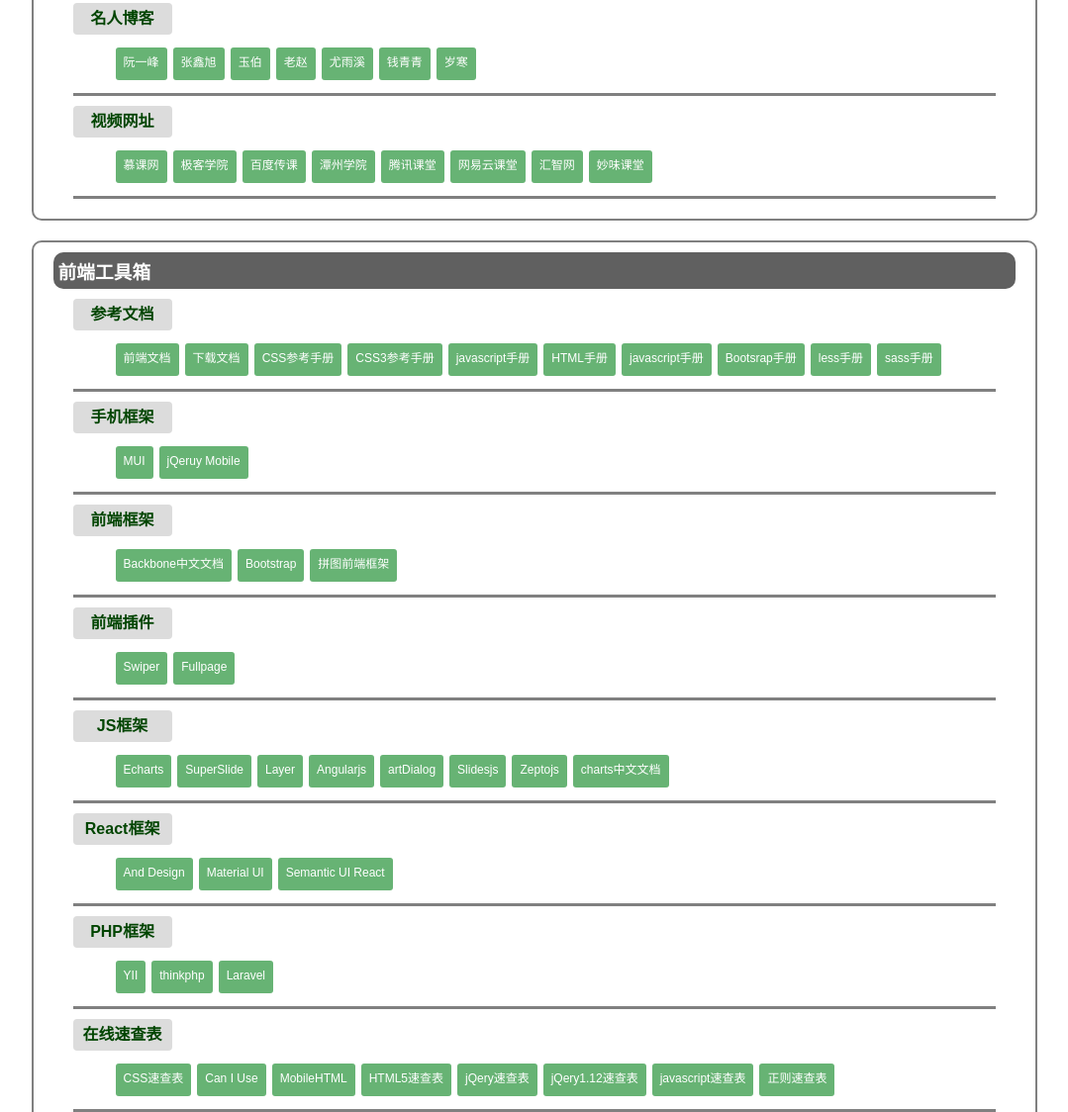
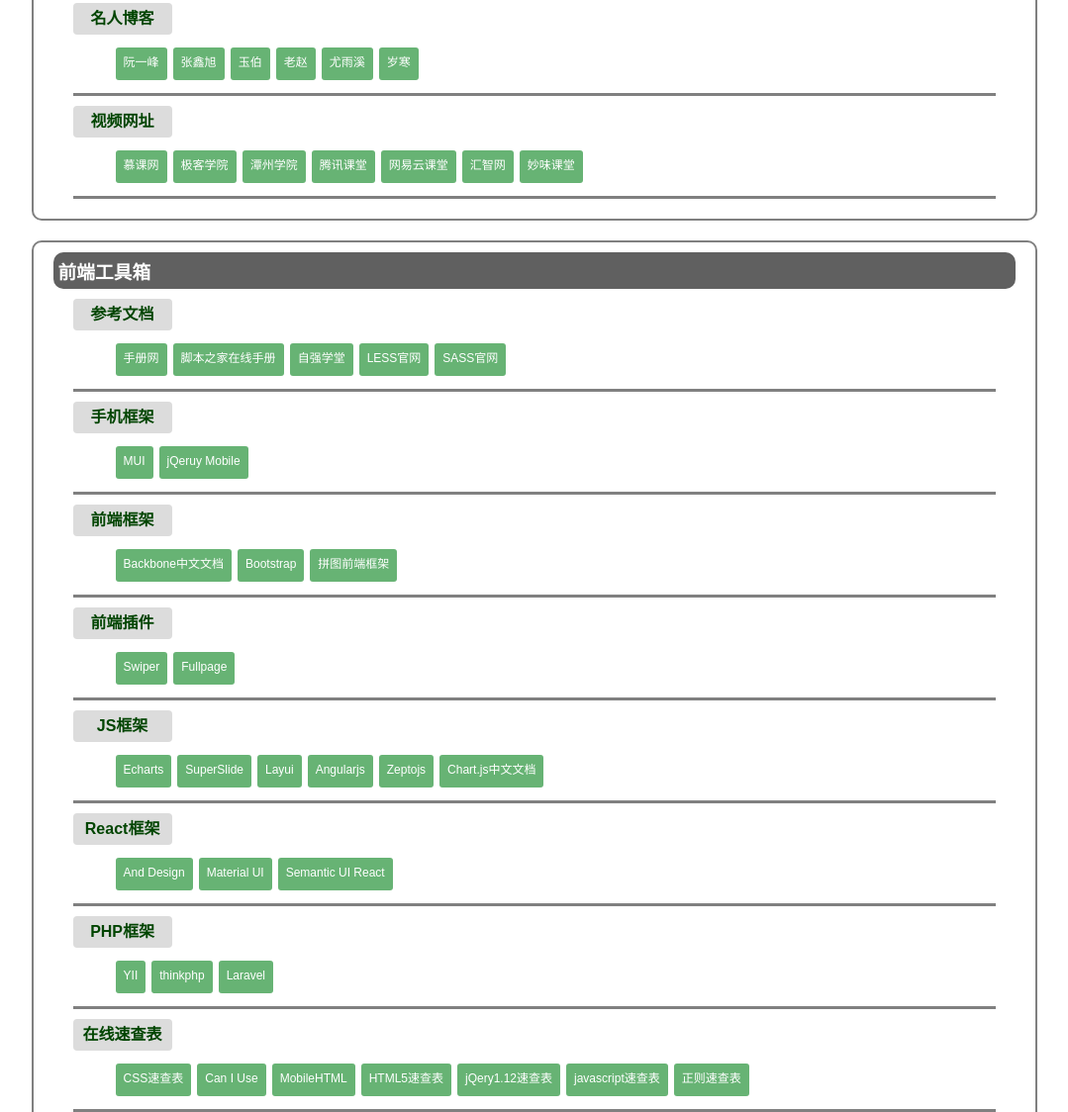
Before and after one commit to freedyc/front-end, a website built with Parcel: page index.html in a window 1280 px wide. Shown: the part 333-1457 px from the top of the page at 99% size, without its empty margins (100-1179 px from the left). Built offline with nearby package versions, Linux system fonts and the light colour scheme.

Commit message:
remove invalid link

```diff
--- a/index.html
+++ b/index.html
@@ -123,9 +123,6 @@
                 <a href="https://blog.evanyou.me/" target="_blank">尤雨溪</a>
               </li>
               <li>
-                <a href="https://www.yangqq.com/" target="_blank">钱青青</a>
-              </li>
-              <li>
                 <a href="https://lvwenhan.com/" target="_blank">岁寒</a>
               </li>
             </ul>
@@ -140,9 +137,6 @@
               </li>
               <li>
                 <a target="_blank" href="http://www.jikexueyuan.com/">极客学院</a>
-              </li>
-              <li>
-                <a target="_blank" href="http://www.chuanke.com/">百度传课</a>
               </li>
               <li>
                 <a target="_blank" href="http://www.tanzhouedu.com/">潭州学院</a>
@@ -172,34 +166,19 @@
           <dd>
             <ul class="link">
               <li>
-                <a href="http://devdocs.io/javascript/" target="_blank">前端文档</a>
+                <a href="http://www.shouce.ren/" target="_blank">手册网</a>
               </li>
               <li>
-                <a href="http://www.shouce.ren/api/index/page/2" target="_blank">下载文档</a>
+                <a href="https://www.jb51.net/shouce/" target="_blank">脚本之家在线手册</a>
               </li>
               <li>
-                <a href="http://www.w3school.com.cn/css/index.asp" target="_blank">CSS参考手册</a>
+                <a href="https://code.ziqiangxuetang.com/" target="_blank">自强学堂</a>
               </li>
               <li>
-                <a href="http://www.phpstudy.net/css3/" target="_blank">CSS3参考手册</a>
+                <a href="https://lesscss.org/" target="_blank">LESS官网</a>
               </li>
               <li>
-                <a href="http://www.runoob.com/js/js-tutorial.html" target="_blank">javascript手册</a>
-              </li>
-              <li>
-                <a href="http://www.runoob.com/html/html5-intro.html" target="_blank">HTML手册</a>
-              </li>
-              <li>
-                <a href="http://shouce.jb51.net/jscript/index.html" target="_blank">javascript手册</a>
-              </li>
-              <li>
-                <a href="http://www.ziqiangxuetang.com/bootstrap/bootstrap-v2-less.html" target="_blank">Bootsrap手册</a>
-              </li>
-              <li>
-                <a href="http://less.bootcss.com/functions/" target="_blank">less手册</a>
-              </li>
-              <li>
-                <a href="http://sass.bootcss.com/docs/sass-reference/" target="_blank">sass手册</a>
+                <a href="https://sass-lang.com/" target="_blank">SASS官网</a>
               </li>
             </ul>
           </dd>
@@ -251,28 +230,22 @@
           <dd>
             <ul class="link">
               <li>
-                <a href="http://echarts.baidu.com/index.html" title="javascript的一个图标库" target="_blank">Echarts</a>
+                <a href="https://echarts.apache.org/en/index.html" title="javascript的一个图标库" target="_blank">Echarts</a>
               </li>
               <li>
                 <a href="http://www.superslide2.com/" target="_blank">SuperSlide</a>
               </li>
               <li>
-                <a href="http://layer.layui.com/" target="_blank">Layer</a>
+                <a href="https://www.layui.com/" target="_blank">Layui</a>
               </li>
               <li>
                 <a href="https://angularjs.org/" target="_blank">Angularjs</a>
               </li>
               <li>
-                <a href="http://img0.zz91.com/huanbao/mblog/artDialog-5.0.4/" target="_blank">artDialog</a>
-              </li>
-              <li>
-                <a href="http://slidesjs.com/" target="_blank">Slidesjs</a>
-              </li>
-              <li>
                 <a href="http://zeptojs.com" target="_blank">Zeptojs</a>
               </li>
               <li>
-                <a href="http://www.bootcss.com/p/chart.js/docs/" target="_blank">charts中文文档</a>
+                <a href="http://www.bootcss.com/p/chart.js/docs/" target="_blank">Chart.js中文文档</a>
               </li>
             </ul>
           </dd>
@@ -329,9 +302,6 @@
               </li>
               <li>
                 <a href="http://www.jb51.net/shouce/jquery1.82/html5.html" target="_blank">HTML5速查表</a>
-              </li>
-              <li>
-                <a href="https://oscarotero.com/jquery/" target="_blank">jQery速查表</a>
               </li>
               <li>
                 <a href="http://jquery.cuishifeng.cn/" target="_blank">jQery1.12速查表</a>
@@ -567,10 +537,7 @@
                 <a href="http://www.51job.com/" target="_blank">前程无忧</a>
               </li>
               <li>
-                <a href="http://www.liepin.com/?mscid=s_00_pz1" target="_blank">猎聘</a>
-              </li>
-              <li>
-                <a href="https://www.nashangban.com/" target="_blank">哪上班</a>
+                <a href="https://www.liepin.com/" target="_blank">猎聘</a>
               </li>
               <li>
                 <a href="http://www.lagou.com/" target="_blank">拉勾网</a>
@@ -756,9 +723,6 @@
               </li>
               <li>
                 <a href="http://ixdc.org/" target="_blank">国际UED</a>
-              </li>
-              <li>
-                <a href="http://www.75team.com/" target="_blank">奇舞团UED</a>
               </li>
               <li>
                 <a href="http://www.jiawin.com/topics/ued" target="_blank">觉唯UED</a>
```
